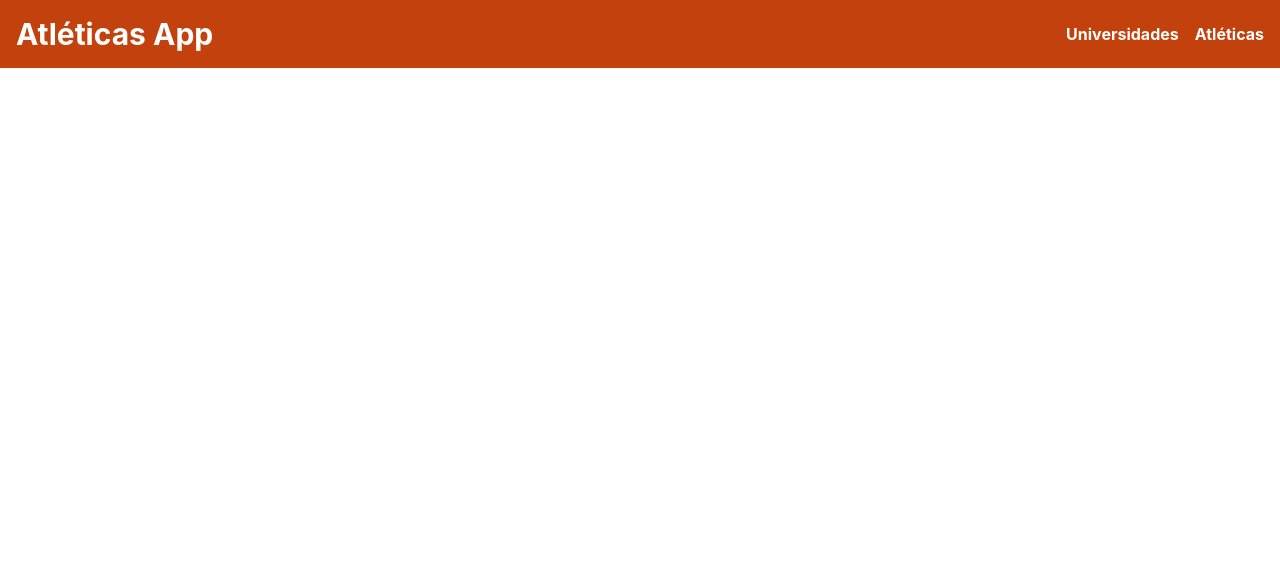
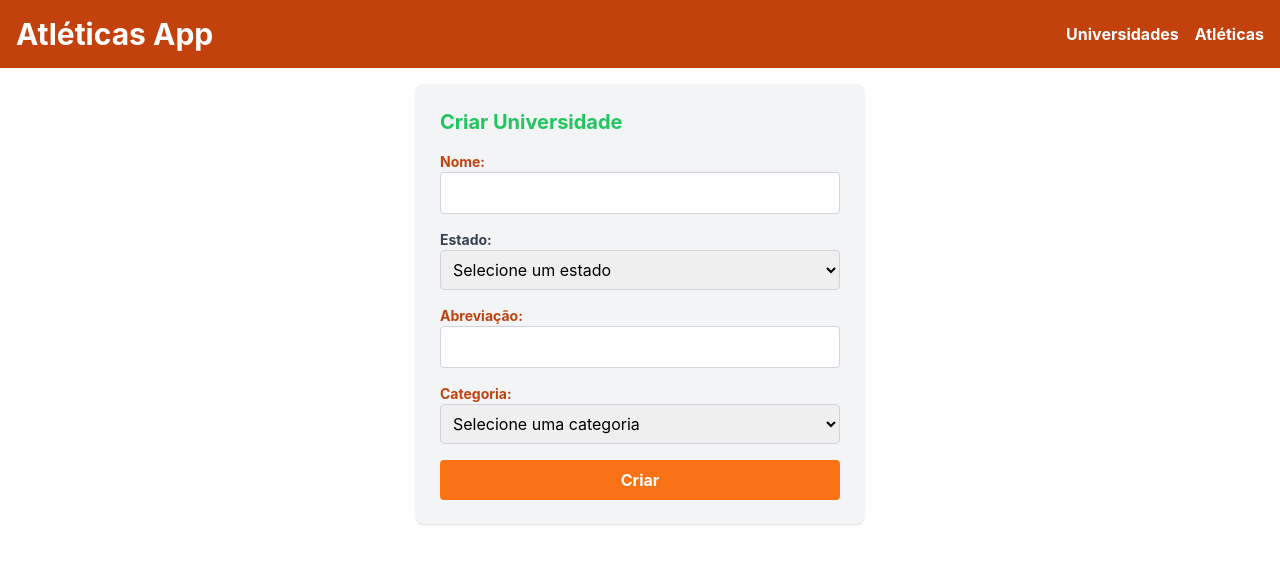
Before and after one commit to Antoniofqn/AtleticasFront, a React (Create React App) app: page /universities/create in a window 1280 px wide. Shown: the top 564 px of the page. Built offline with nearby package versions, Linux system fonts and the light colour scheme.

Commit message:
Create University page

```diff
--- a/src/App.js
+++ b/src/App.js
@@ -7,6 +7,7 @@ import Home from './components/Home';
 import ClubShow from './components/ClubShow';
 import Navbar from './components/Navbar';
 import ClubIndex from './components/ClubIndex';
+import CreateUniversity from './components/CreateUniversity';
 
 const App = () => {
   return (
@@ -19,6 +20,7 @@ const App = () => {
             <Route path="/login" element={<LoginForm />} />
             <Route path="/clubs/:clubHashid" element={<ClubShow />} />
             <Route path="/clubs" element={<ClubIndex/>} />
+            <Route path="/universities/create" element={<CreateUniversity />} />
           </Routes>
         </div>
       </Router>
--- /dev/null
+++ b/src/components/CreateUniversity.js
@@ -0,0 +1,69 @@
+import React, { useState } from 'react';
+import axiosInstance from '../axiosInstance';
+import { BRAZILIAN_STATES, BRAZILIAN_REGIONS } from '../constants';
+import { useNavigate } from 'react-router-dom';
+
+
+const CreateUniversity = () => {
+  const [universityData, setUniversityData] = useState({
+    name: '',
+    state: '',
+    abbreviation: '',
+    category: ''
+  });
+
+  const navigate = useNavigate(); // Initialize useNavigate
+
+  const handleChange = (e) => {
+    setUniversityData({ ...universityData, [e.target.name]: e.target.value });
+  };
+
+  const handleSubmit = async (e) => {
+    e.preventDefault();
+    try {
+      await axiosInstance.post('/api/v1/universities', universityData);
+      navigate(`/?state=${encodeURIComponent(universityData.state)}`); // Redirect with state as query parameter
+    } catch (error) {
+      console.error('Error creating university:', error);
+      alert('Erro ao criar universidade');
+    }
+  };
+
+  return (
+    <div className="container mx-auto p-4">
+      <div className="max-w-md mx-auto bg-gray-100 rounded-lg shadow p-6">
+        <h3 className="text-xl font-bold text-green-500 mb-4">Criar Universidade</h3>
+        <form onSubmit={handleSubmit}>
+          <div className="mb-4">
+            <label htmlFor="name" className="block text-sm font-bold text-orange-700">Nome:</label>
+            <input type="text" name="name" value={universityData.name} onChange={handleChange} className="w-full p-2 border border-gray-300 rounded" />
+          </div>
+          <div className="mb-4">
+            <label htmlFor="state" className="block text-sm font-bold text-gray-700">Estado:</label>
+            <select name="state" value={universityData.state} onChange={handleChange} className="w-full p-2 border border-gray-300 rounded">
+              <option value="">Selecione um estado</option>
+              {BRAZILIAN_STATES.map((state) => (
+                <option key={state} value={state}>{state}</option>
+              ))}
+            </select>
+          </div>
+          <div className="mb-4">
+            <label htmlFor="abbreviation" className="block text-sm font-bold text-orange-700">Abreviação:</label>
+            <input type="text" name="abbreviation" value={universityData.abbreviation} onChange={handleChange} className="w-full p-2 border border-gray-300 rounded" />
+          </div>
+          <div className="mb-4">
+            <label htmlFor="category" className="block text-sm font-bold text-orange-700">Categoria:</label>
+            <select name="category" value={universityData.category} onChange={handleChange} className="w-full p-2 border border-gray-300 rounded">
+              <option value="">Selecione uma categoria</option>
+              <option value="public">Pública</option>
+              <option value="private">Privada</option>
+            </select>
+          </div>
+          <button type="submit" className="w-full bg-orange-500 hover:bg-green-600 text-white font-bold py-2 px-4 rounded">Criar</button>
+        </form>
+      </div>
+    </div>
+  );
+};
+
+export default CreateUniversity;
--- a/src/components/UniversitiesList.js
+++ b/src/components/UniversitiesList.js
@@ -1,4 +1,5 @@
 import React, { useState, useEffect, useCallback } from 'react';
+import { useSearchParams } from 'react-router-dom';
 import UniversityCard from './UniversityCard';
 import Filter from './filter';
 import axiosInstance from '../axiosInstance';
@@ -7,12 +8,14 @@ const UniversitiesList = () => {
   const [universities, setUniversities] = useState([]);
   const [loading, setLoading] = useState(false);
   const [error, setError] = useState(null);
-  const [filter, setFilter] = useState({
+  const [searchParams] = useSearchParams();
+  const initialFilter = {
     university: '',
-    state: '',
+    state: searchParams.get('state') || '', // Use the state from URL if available
     region: '',
     category: '',
-  });
+  };
+  const [filter, setFilter] = useState(initialFilter);
   const [currentPage, setCurrentPage] = useState(1);
   const [totalPages, setTotalPages] = useState(0);
   const perPage = 20; // Number of records per page
@@ -61,13 +64,15 @@ const UniversitiesList = () => {
 
   return (
     <div className="container mx-auto px-4">
-      <Filter onFilterChange={handleFilterChange} />
+      <Filter onFilterChange={handleFilterChange} initialFilter={filter} />
       {loading && <p className="text-center text-blue-600">Carregando...</p>}
       {error && <p className="text-center text-red-500">{error}</p>}
-      <div className="grid grid-cols-1 sm:grid-cols-2 lg:grid-cols-3 gap-4 my-4">
-        {!loading && !error && universities.map(university => (
-          <UniversityCard key={university.id} university={university} />
-        ))}
+      <div className="flex justify-center">
+        <div className="grid grid-cols-1 sm:grid-cols-2 lg:grid-cols-3 gap-4 my-4">
+          {!loading && !error && universities.map(university => (
+            <UniversityCard key={university.id} university={university} />
+          ))}
+        </div>
       </div>
       <div className="pagination-controls flex justify-center space-x-2 my-10">
         {[...Array(totalPages)].map((_, index) => (
--- a/src/components/filter.js
+++ b/src/components/filter.js
@@ -1,13 +1,8 @@
 import React, { useState } from 'react';
 import { BRAZILIAN_STATES, BRAZILIAN_REGIONS } from '../constants';
 
-const Filter = ({ onFilterChange }) => {
-  const [search, setSearch] = useState({
-    university: '',
-    state: '',
-    region: '',
-    category: '',
-  });
+const Filter = ({ onFilterChange, initialFilter }) => {
+  const [search, setSearch] = useState(initialFilter);
 
   const handleInputChange = (event) => {
     const newSearch = { ...search, [event.target.name]: event.target.value };
```
